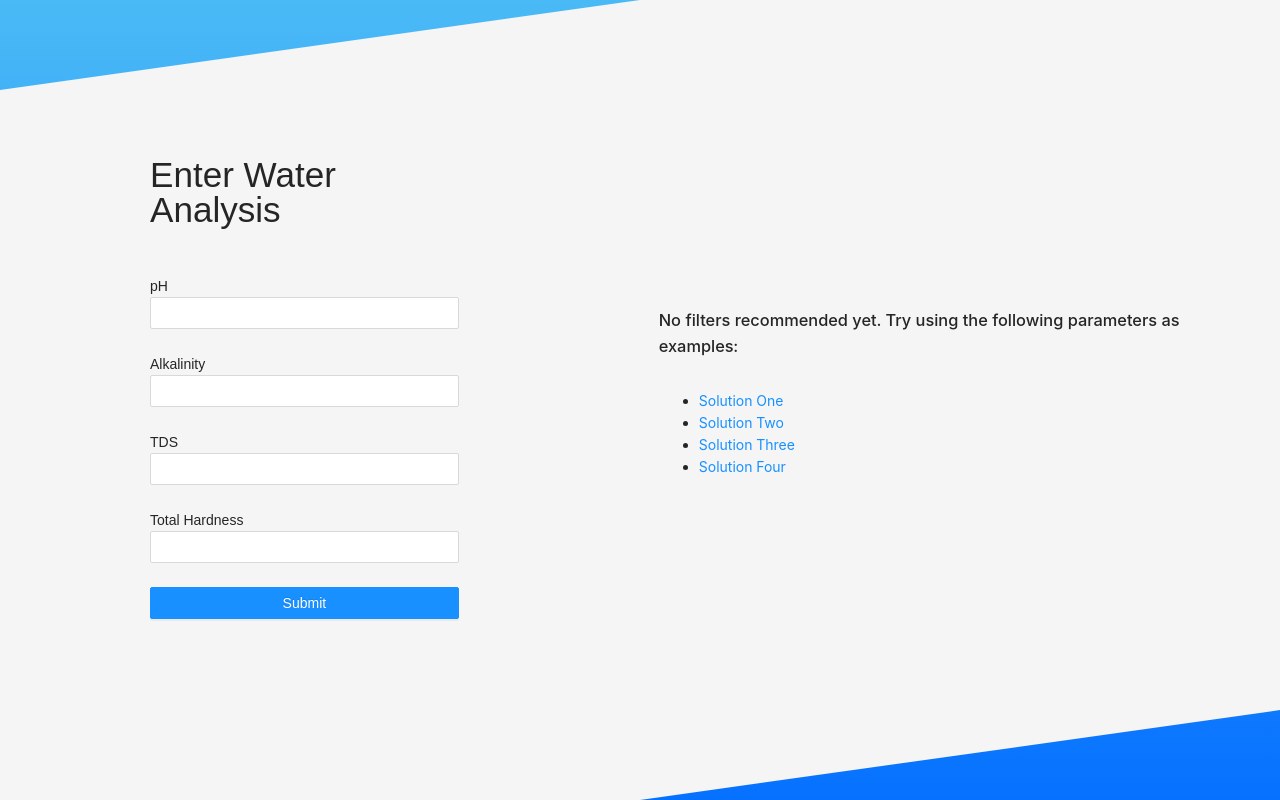
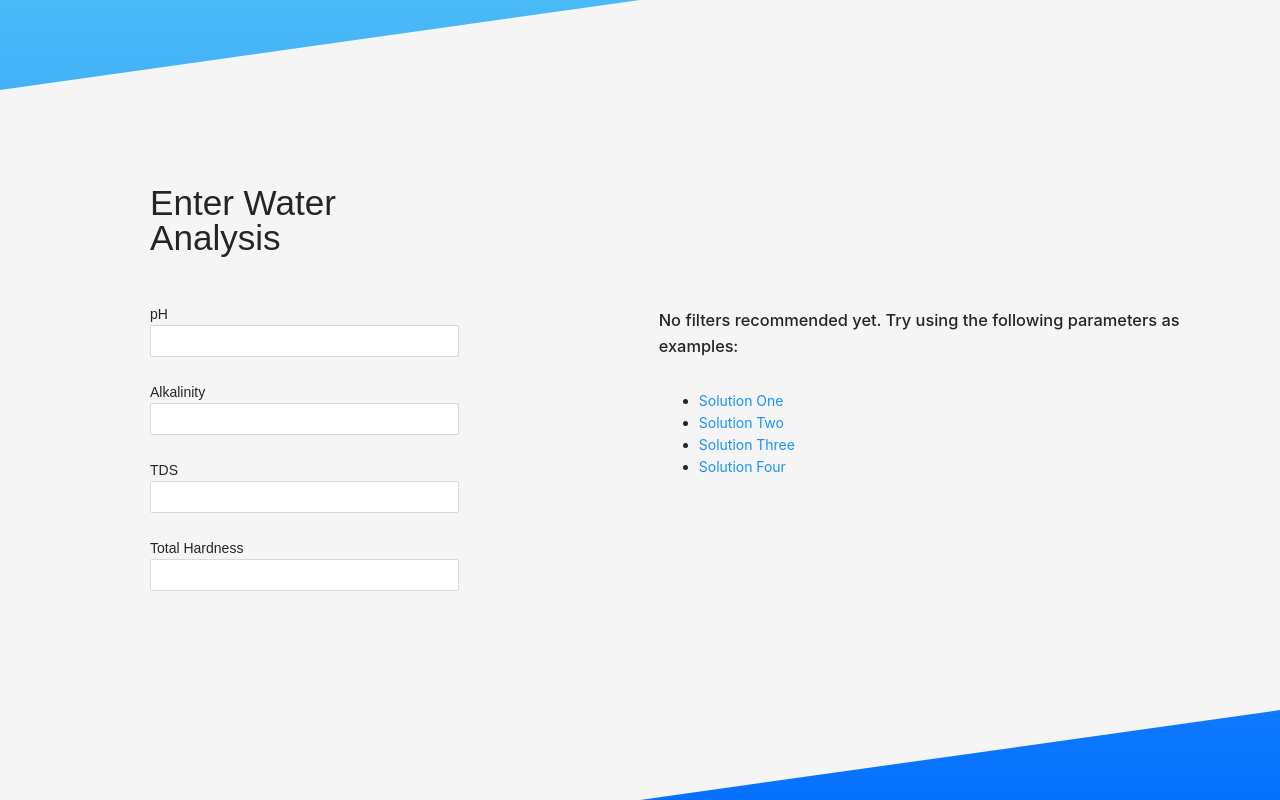
Before and after one commit to zetske/filters, a React (Create React App) app: page / in a window 1280 px wide. Built offline with nearby package versions, Linux system fonts and the light colour scheme.

Commit message:
Replace submit button with useEffect

```diff
--- a/src/Recommend.js
+++ b/src/Recommend.js
@@ -1,6 +1,6 @@
 import React, { useEffect, useState } from "react";
 import "./App.css";
-import { Button, Card, Form, Input } from "antd";
+import { Card, Form, Input } from "antd";
 const { Meta } = Card;
 
 const filterRecommendationMatrix = [
@@ -149,7 +149,9 @@ export const Recommend = ({ queryParams }) => {
   const [th, setTh] = useState(queryParams.th);
   const [filters, setFilters] = useState([]);
   const [recommendationAvailable, setRecommendationAvailable] = useState(false);
-  const onSubmit = () => {
+
+  useEffect(() => {
+    const calculateRecommendation = () => {
         const recommendForm = {
           ph: parseInt(ph),
           alk: parseInt(alk),
@@ -160,8 +162,8 @@ export const Recommend = ({ queryParams }) => {
         setFilters(solution);
         setRecommendationAvailable(solutionAvailable);
       };
-
-    useEffect(() => onSubmit() ,[ph, alk, tds, th])
+      calculateRecommendation()
+  } ,[ph, alk, tds, th])
 
   return (
     <div className="recommend">
@@ -203,17 +205,6 @@ export const Recommend = ({ queryParams }) => {
                 value={th}
               />
             </Form.Item>
-            <Form.Item>
-              <Button
-                onClick={onSubmit}
-                type="primary"
-                htmlType="submit"
-                className="login-form-button"
-                style={{ width: "100%" }}
-              >
-                Submit
-              </Button>
-            </Form.Item>
           </Form>
           {recommendationAvailable ? (
             <DisplayFilters filters={filters} />
```
Lines whose indentation alone changed are shown as unchanged.
